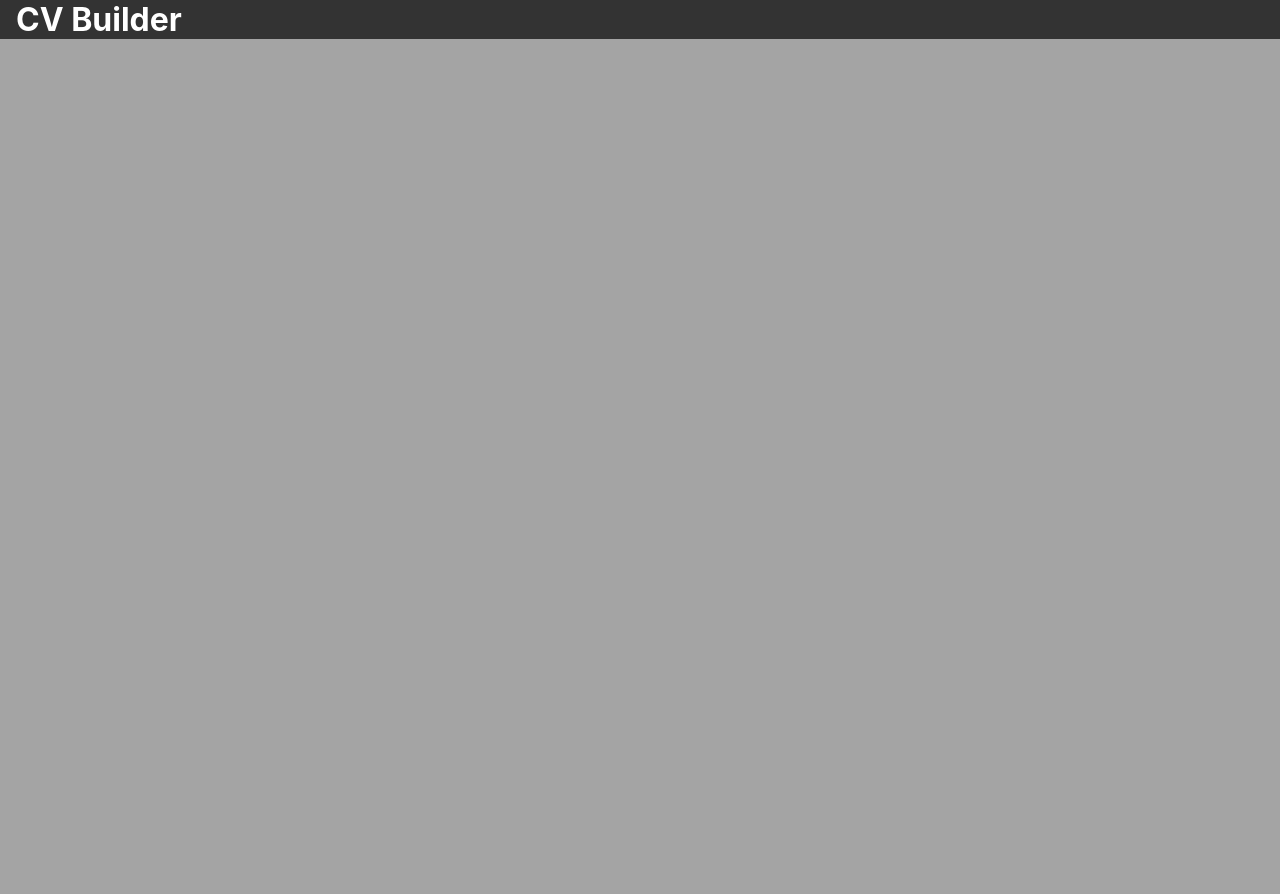
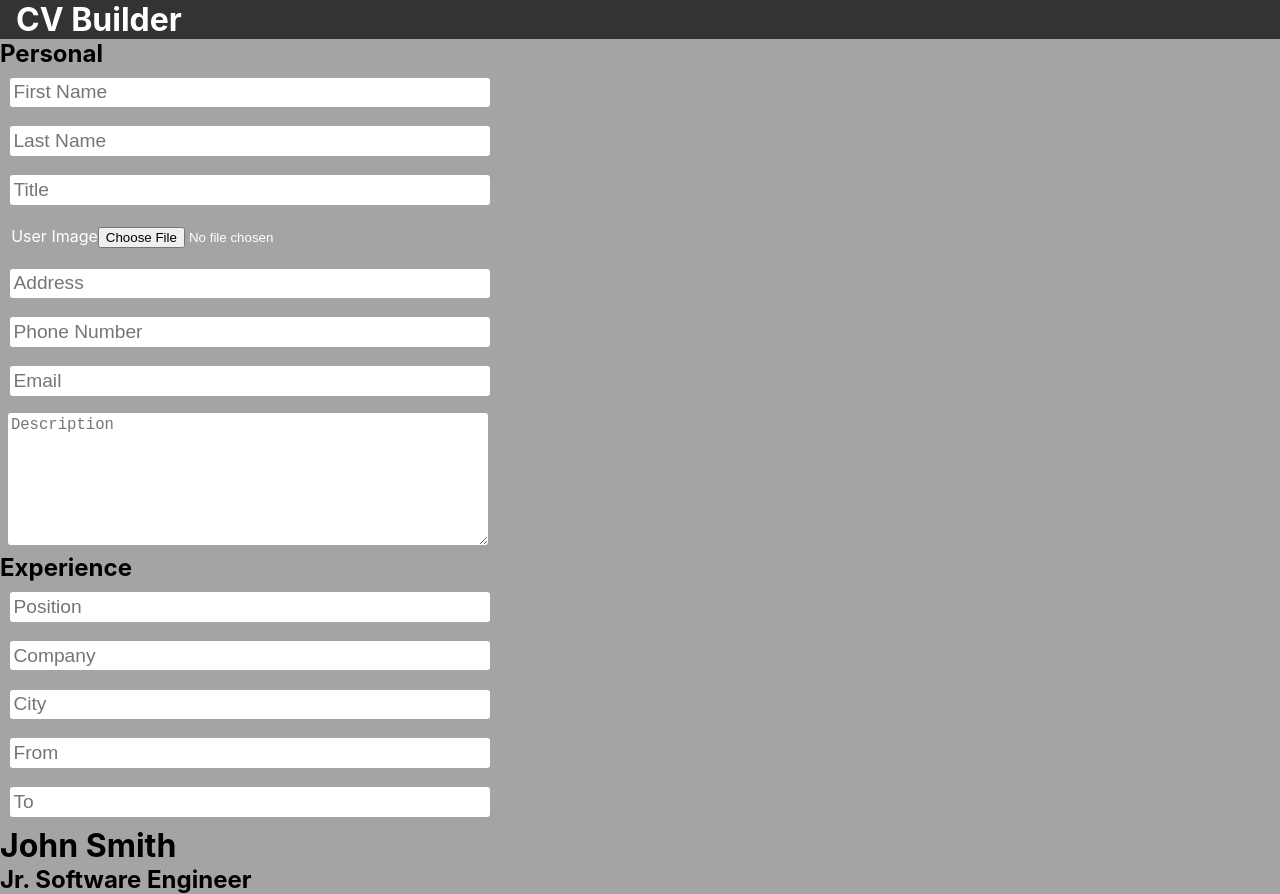
Before and after one commit to JSammy23/cv-app, a React (Create React App) app: page / in a window 1280 px wide. Before the commit the page ends 800 px from the top, so only its background shows below. Built offline with nearby package versions, Linux system fonts and the light colour scheme.

Commit message:
Import Form.js

```diff
--- a/src/App.js
+++ b/src/App.js
@@ -1,10 +1,15 @@
 import React, { Component } from 'react'
 import Header from './components/Header'
+import Form from './components/FormCV/Form'
 
 export class App extends Component {
   render() {
     return (
-      <Header />
+      <>
+        <Header />
+        <Form />
+
+      </>
     )
   }
 }
```
